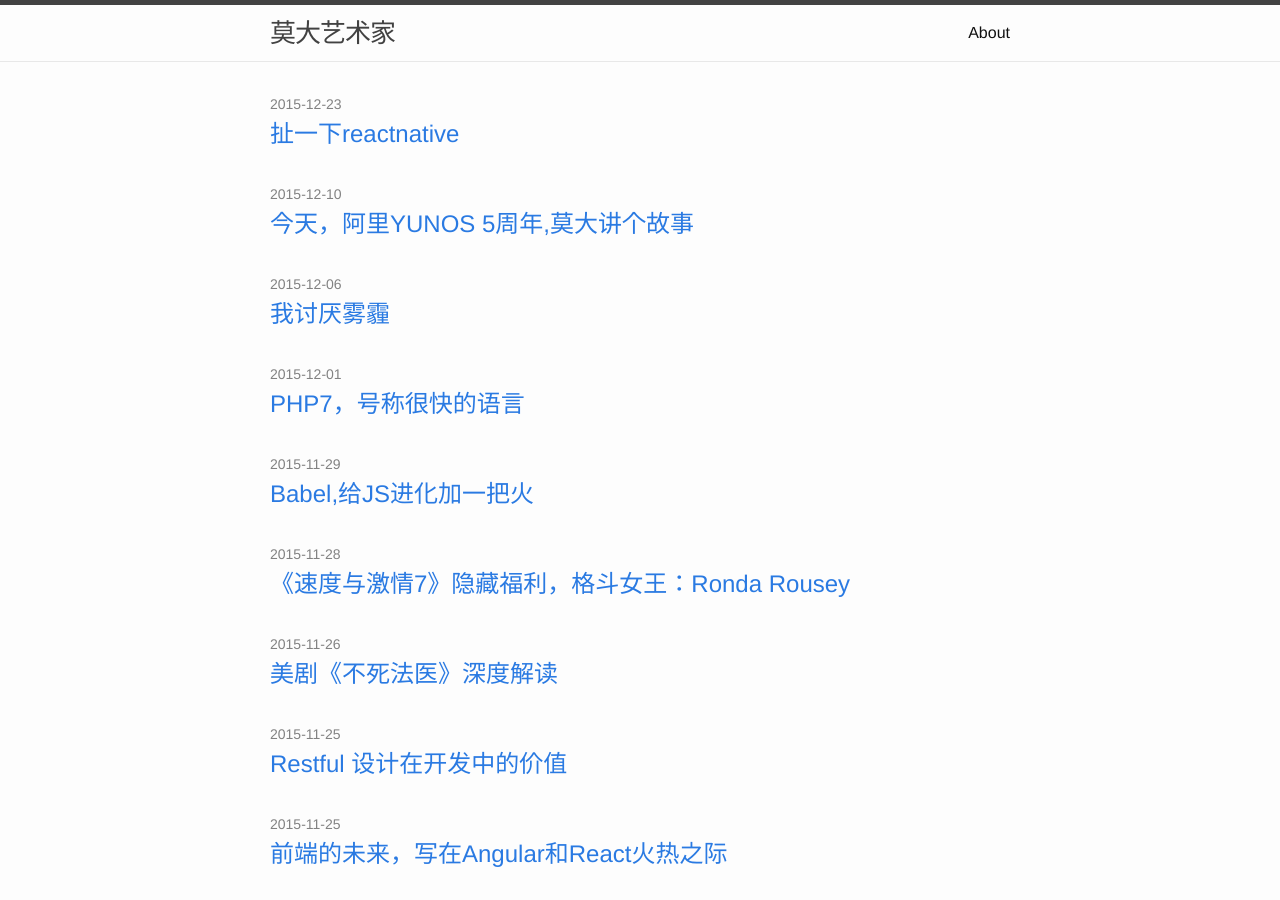
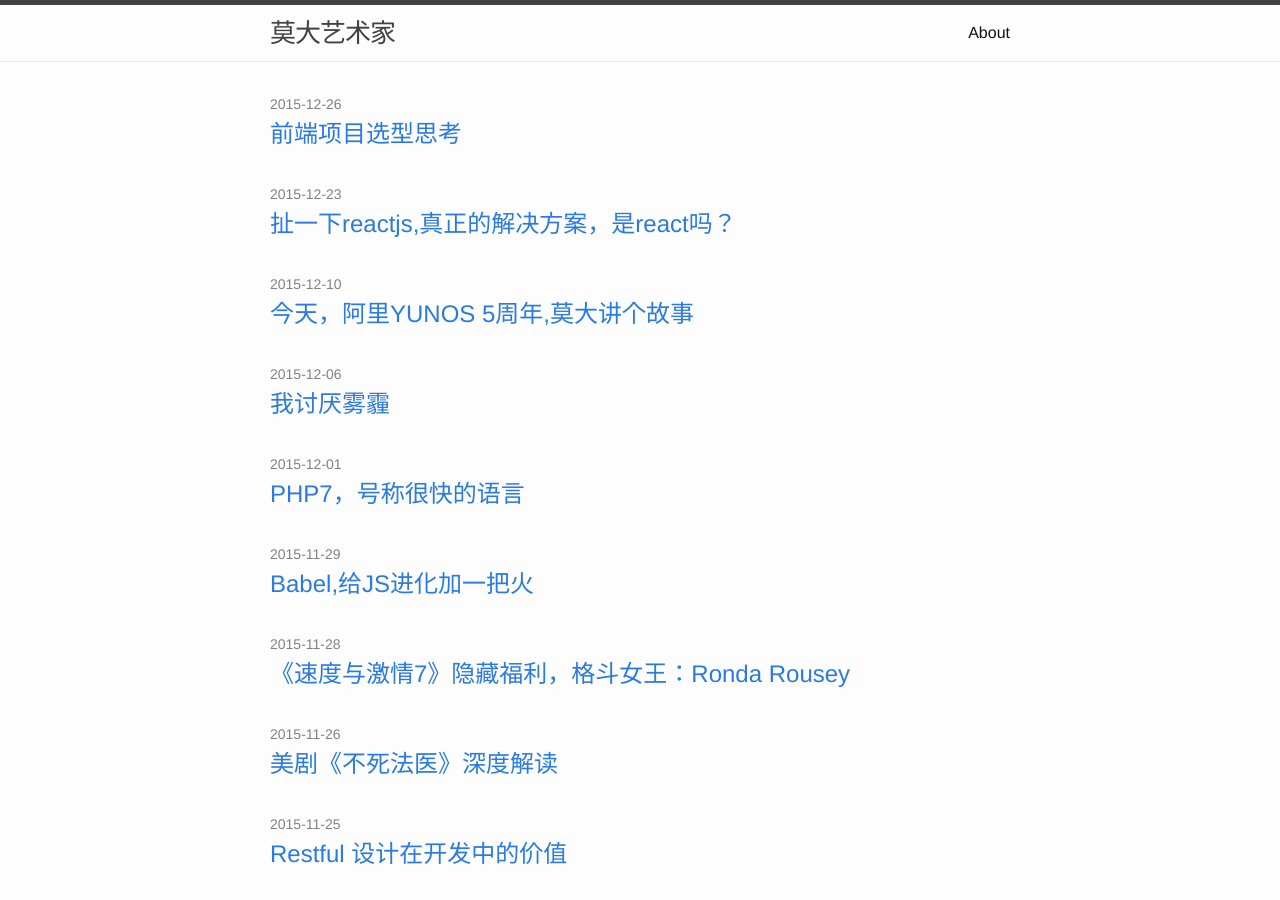
Before and after one commit to igaves/b, a Jekyll site: the page built from index.html, in a window 1280 px wide and 900 px high. Built offline with Jekyll 4.4.1, drawn with Linux system fonts in a browser that asks for light colours; comment, search, counter and statistics services are not loaded; some of the changed lines change nothing that is shown.

Commit message:
add post

```diff
--- a/_posts/2015-12-23-the-reactnative.markdown
+++ b/_posts/2015-12-23-the-reactnative.markdown
@@ -1,6 +1,6 @@
 ---
 layout: post
-title:  扯一下reactnative
+title:  扯一下reactjs,真正的解决方案，是react吗？
 date:   2015-12-23 17:21:30 +0800
 categories: it
 ---
--- /dev/null
+++ b/_posts/2015-12-27-how-to-build-a-project.markdown
@@ -0,0 +1,25 @@
+---
+layout: post
+title:  前端项目选型思考
+date:   2015-12-27 00:21:30 +0800
+categories: it
+---
+经历过好几次项目选型，渐渐的走向了一个略微清晰的思维
+
+##首先要判断项目类型，是否是需要长期维护的项目
+
+1.如果是短时效的项目，尽可能的选用流行的技术
+
+  引入新的概念，新的思想，争取给开发队伍带来不一样的理念和经验，算是人才和技术的积累
+
+2.如果是长期，并且需要经历人员更替的过程，尽量保守型选择技术栈。
+
+  保守型的技术，也需要考虑扩展性，比如选择了jQuery，也尽量要引入模块化组件，比如amd&cmd等扩展，以便未来技术更替。
+
+##再次要考虑的，就是团队的技术发展方向
+
+用一两年来培养的技术氛围是很珍贵的一件事，有利于技术传承，比如擅长大型模块化思维的，擅长数据驱动页面建设的，比如amd，angular，backbone等等，每一种都代表一种思维方式
+
+再次就是要坚持引入鲶鱼，带动整个队伍的思维更新，切莫让队伍走向一个封闭的氛围。
+
+以前挖过很多坑，看来很多东西，都是被迫学会的。
```
